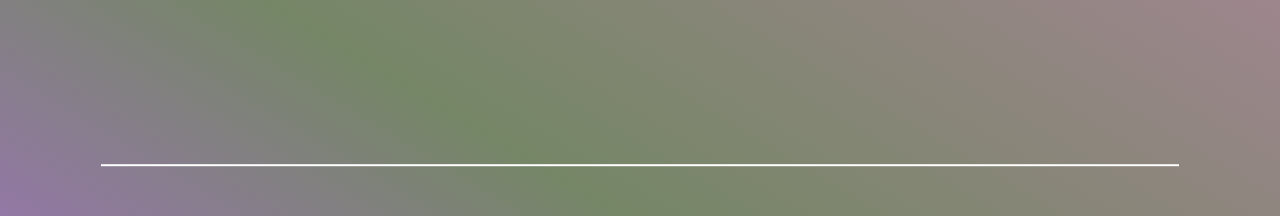
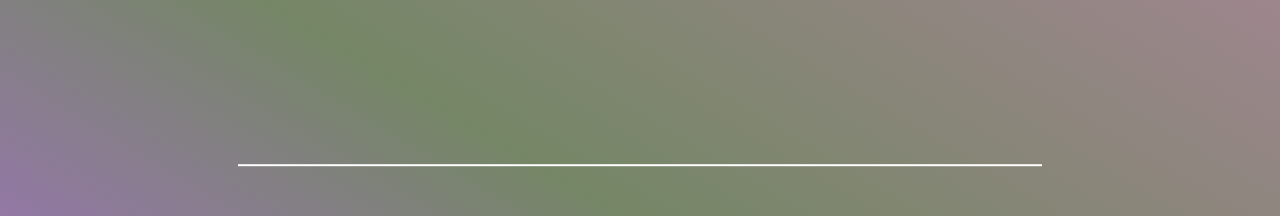
Before and after one commit to jchang6513/is-prime, a plain HTML site: page index.html in a window 1280 px wide. Shown: the part 173-389 px from the top of the page. Drawn offline with Linux system fonts and the light colour scheme.

Commit message:
Modified width of input

```diff
--- a/index.html
+++ b/index.html
@@ -17,8 +17,9 @@
         left: 50%;
         transform: translate(-50%, -40%);
         font-size: 5em;
-        width: auto;
+        width: 80vw;
         text-align: center;
+        max-width: 800px;
         color: #fff;
         font-weight: bold;
       }
```
